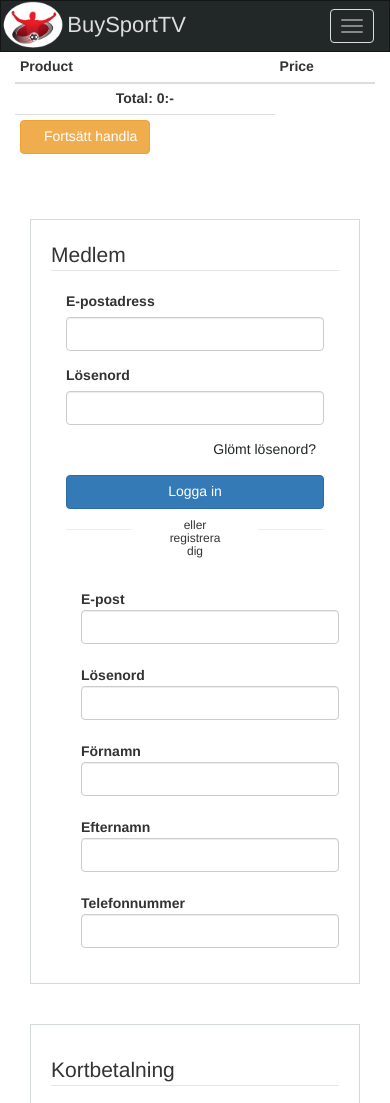
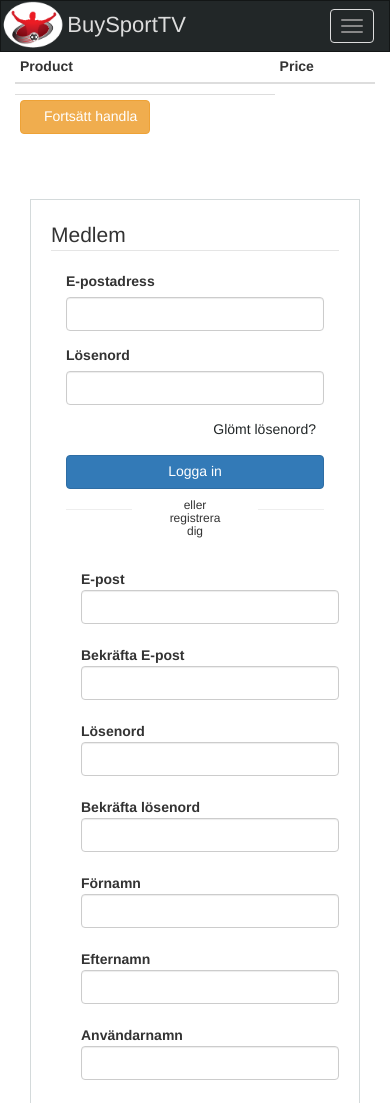
Before and after one commit to kimdahlberg/Buysporttv, a PHP site: page /checkout.html in a window 390 px wide. Shown: the top 1103 px of the page. Run offline with PHP 8.4, Linux system fonts and the light colour scheme; grey boxes labelled with a size stand in for pictures from a placeholder-image service; data that the repository does not hold is empty; some libraries are stand-ins or nearby versions; some web fonts are replaced.

Commit message:
added admin html scripts, alert on registration

```diff
--- a/checkout.html
+++ b/checkout.html
@@ -69,29 +69,15 @@
                     </tr>
                 </thead>
                 <tbody>
-                    <tr>
-                        <td data-th="Product">
-                            <div class="row">
-                                <div class="col-sm-2 hidden-xs"><img src="http://placehold.it/100x100" alt="..." class="img-responsive"/></div>
-                                <div class="col-sm-10">
-                                    <h4 class="nomargin">Atalanta - Napoli</h4>
-                                    <p>2017-02-27 19:45</p>
-                                </div>
-                            </div>
-                        </td>
-                        <td data-th="Price">€2.99</td>
-                        <td class="actions text-right" data-th="">
-                            <button class="btn btn-danger btn-sm"><i class="glyphicon glyphicon-trash"></i></button>
-                        </td>
-                    </tr>
+
                 </tbody>
                 <tfoot>
                     <tr class="visible-xs">
-                        <td class="text-center cart-total"><strong>Total €2.99</strong></td>
+                        <td class="text-center cart-total"></td>
                     </tr>
                     <tr>
-                        <td><a href="#" class="btn btn-warning"><i class="glyphicon glyphicon-menu-left"></i>Fortsätt handla</a></td>
-                        <td class="hidden-xs cart-total"><strong>Total €2.99</strong></td>
+                        <td><a href="javascript:history.back()" class="btn btn-warning"><i class="glyphicon glyphicon-menu-left"></i>Fortsätt handla</a></td>
+                        <td class="hidden-xs cart-total"></td>
                     </tr>
                 </tfoot>
             </table>
@@ -144,9 +130,21 @@
                                 </div>
                             </div>
                             <div class="form-group">
+                                <label for="inputConfirmEmailRegistration" class="col-md-3 form-label">Bekräfta E-post</label>
+                                <div class="col-md-9">
+                                    <input type="email" class="form-control" id="inputConfirmEmailRegistration">
+                                </div>
+                            </div>
+                            <div class="form-group">
                                 <label for="inputPasswordRegistration" class="col-md-3 form-label">Lösenord</label>
                                 <div class="col-md-9">
                                     <input type="password" class="form-control" id="inputPasswordRegistration">
+                                </div>
+                            </div>
+                            <div class="form-group">
+                                <label for="inputConfirmPasswordRegistration" class="col-md-3 form-label">Bekräfta lösenord</label>
+                                <div class="col-md-9">
+                                    <input type="password" class="form-control" id="inputConfirmPasswordRegistration">
                                 </div>
                             </div>
 
@@ -163,9 +161,9 @@
                                 </div>
                             </div>
                             <div class="form-group">
-                                <label for="" class="col-md-3 form-label">Telefonnummer</label>
+                                <label for="" class="col-md-3 form-label">Användarnamn</label>
                                 <div class="col-md-9">
-                                    <input type="tel" class="form-control" id="">
+                                    <input type="text" class="form-control" id="inputUsernameRegistration">
                                 </div>
                             </div>
                         </div> <!--/registration-->
@@ -173,7 +171,7 @@
 
                     <div class="col-md-12 faded-border checkout-block-margin">
 
-                        <!-- CREDIT CARD FORM STARTS HERE -->
+                        <!-- CREDIT CARD FORM -->
                             <div class="panel-heading display-table" >
                                 <div class="row display-tr" >
                                     <legend  >Kortbetalning</legend>
@@ -236,8 +234,7 @@
                                         </div>
                                     </div>
                                 </div>
-                            </div>
-                        <!-- CREDIT CARD FORM ENDS HERE -->
+                            </div> <!-- /CREDIT CARD FORM -->
                     </div>
 
                     <div class="col-md-12 checkout-block-margin">
--- a/gulpfile.js
+++ b/gulpfile.js
@@ -3,7 +3,6 @@ var sass = require('gulp-ruby-sass');
 var browserSync = require('browser-sync');
 var reload = browserSync.reload;
 
-//
 gulp.task('sass', function() {
   return sass('sass/main.scss')
     .pipe(gulp.dest('css/'))
--- a/js/main.js
+++ b/js/main.js
@@ -27,20 +27,8 @@ $(document).ready(function () {
     }
     else if (document.title === 'kundvagn') {
         // TODO: request products by their ids
-        $.ajax({
-            type: "GET",
-            url: "http://localhost/buysporttv/api/products_premier_league.php",
-            dataType: 'json',
-            success: function (response) {
-                $('#cart tbody').html(createCheckoutTableBodyHtml(response));
-                let total = 0;
-                for (let product of response) {
-                    total += parseInt(product.price);
-                }
-                console.log(total);
-                $('.cart-total').html('<strong>Total: ' + total + ':-</strong>');
-            }
-        });
+        initializeCart();
+
     }
 
     // BUTTON EVENTS
@@ -117,9 +105,10 @@ $(document).ready(function () {
         d.fname = $('#inputFirstNameRegistration').val();
         d.lname = $('#inputLastNameRegistration').val();
         d.fpassword = $('#inputPasswordRegistration').val();
-        d.cpassword = $('#inputPasswordRegistration').val();
+        d.cpassword = $('#inputConfirmPasswordRegistration').val();
         d.femail = $('#inputEmailRegistration').val();
-        d.cemail = $('#inputEmailRegistration').val();
+        d.cemail = $('#inputConfirmEmailRegistration').val();
+        d.username = $('#inputUsernameRegistration').val();
         d.submitReg = 1;
 
         // Send request to php
@@ -129,6 +118,12 @@ $(document).ready(function () {
             data: d,
             success: function (response) {
                 console.log(response);
+                if (response === 1) {
+                    alert('Du är nu registrerad. Tack för ditt köp!');
+                }
+                else {
+                    alert('Registreringen misslyckades');
+                }
             }
         });
     });
@@ -136,7 +131,6 @@ $(document).ready(function () {
     // Login request
     $(document).on('click', '.btn-login', function(e) {
         e.preventDefault();
-        console.log('CLICKETY CLACK');
         let d = {};
         d.username = $('#inputUsernameModal').val();
         d.password = $('#inputPasswordModal').val();
@@ -144,15 +138,21 @@ $(document).ready(function () {
         $.ajax({
             type: "POST",
             url: "http://localhost/buysporttv/api/login.php",
-            data: "d",
+            data: d,
             dataType: "json",
             success: function (response) {
-                console.log(response);
+                // Store 1 in userPrivileges on successful login
             },
             error: function(response) {
+                console.log('Error: ');
                 console.log(response);
             }
         });
+    });
+
+    // log out user by setting sessionStorage to
+    $(document).on('click', '.btn-login', function(e){
+        sessionStorage.removeItem('userPrivileges');
     });
 
     // Request to get all products of selected league and team
--- a/js/util.js
+++ b/js/util.js
@@ -157,7 +157,9 @@ function createCheckoutProductHtml(product) {
     +   '</tr>';
     return html;
 }
-
+/**
+ * Create the table body of the checkout table
+ */
 function createCheckoutTableBodyHtml(productList) {
     let html = '';
     for (let product of productList) {
@@ -165,3 +167,26 @@ function createCheckoutTableBodyHtml(productList) {
     }
     return html;
 }
+
+function createAdminProductHtml(product) {
+    let html =
+        '<tr>'
+    +       '<td>' + product.id + '</td>'
+    +       '<td>' + product.home + '</td>'
+    +       '<td>' + product.away +'</td>'
+    +       '<td>' + product.startdate + '</td>'
+    +       '<td>' + product.stopdate + '</td>'
+    +       '<td>' + product.price +'</td>'
+    +       '<td class="btn-toolbar">'
+    +           '<button type="" class="btn btn-danger glyphicon glyphicon-trash"></button>'
+    +           '<button type="" class="btn btn-warning glyphicon glyphicon-pencil"></button>'
+    +       '</td>'
+    +   '</tr>';
+}
+
+function createAdminTableBodyHtml(productList) {
+    let html = '';
+    for (product of productList) {
+        html += createAdminProductHtml(product);
+    }
+}
--- a/package.json
+++ b/package.json
@@ -15,6 +15,8 @@
     "jquery-dateformat": "^1.0.3"
   },
   "devDependencies": {
+    "eslint": "^3.15.0",
+    "eslint-config-google": "^0.7.1",
     "gulp": "^3.9.1",
     "gulp-ruby-sass": "^2.1.1"
   }
--- a/sass/_helperclasses.scss
+++ b/sass/_helperclasses.scss
@@ -31,6 +31,10 @@
     padding: -10px;
 }
 
+.btn-add {
+    width: 90px;
+}
+
 .btn-buy {
     @include border-radius(0px);
     background: $base-gray;
```
Also changed, not shown: API/login.php (+1 -13 lines), API/signup.php (+4 -4 lines), admin.html (+11 -0 lines), js/docsetup.js (added, +16 -0 lines), .eslintrc.js (added), css/main.css.
